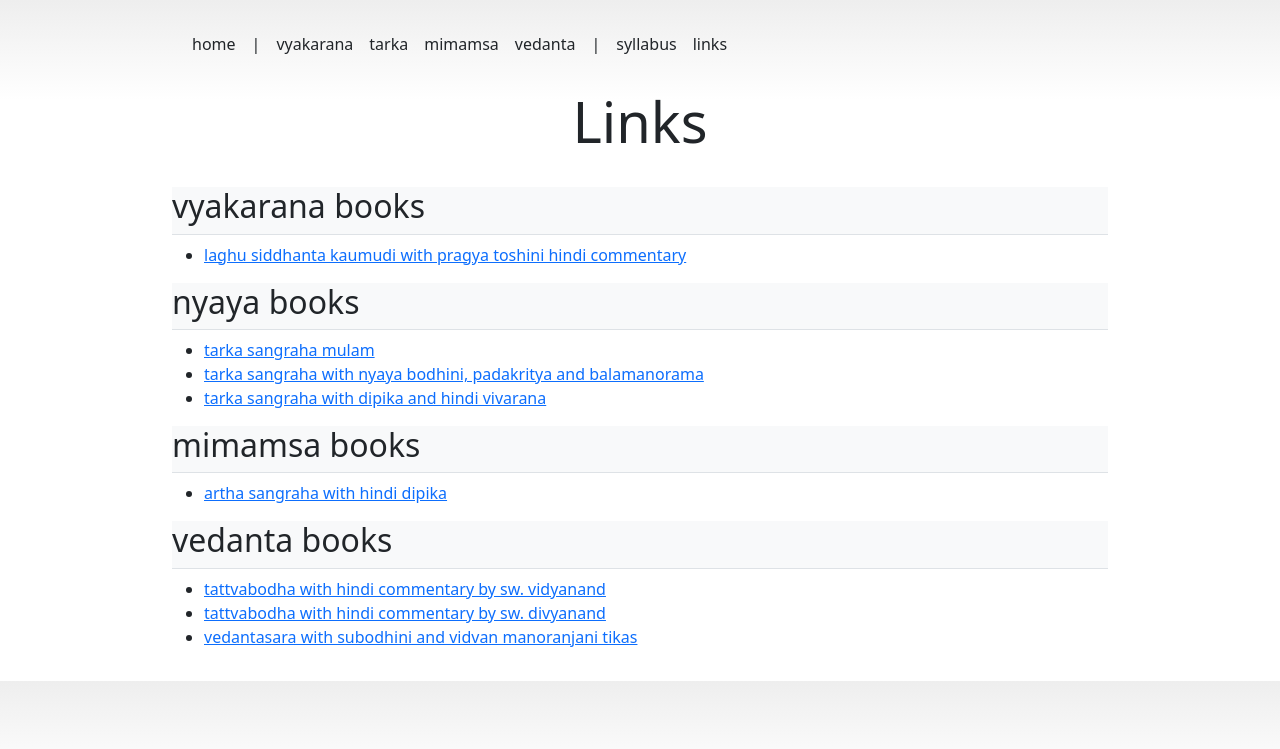
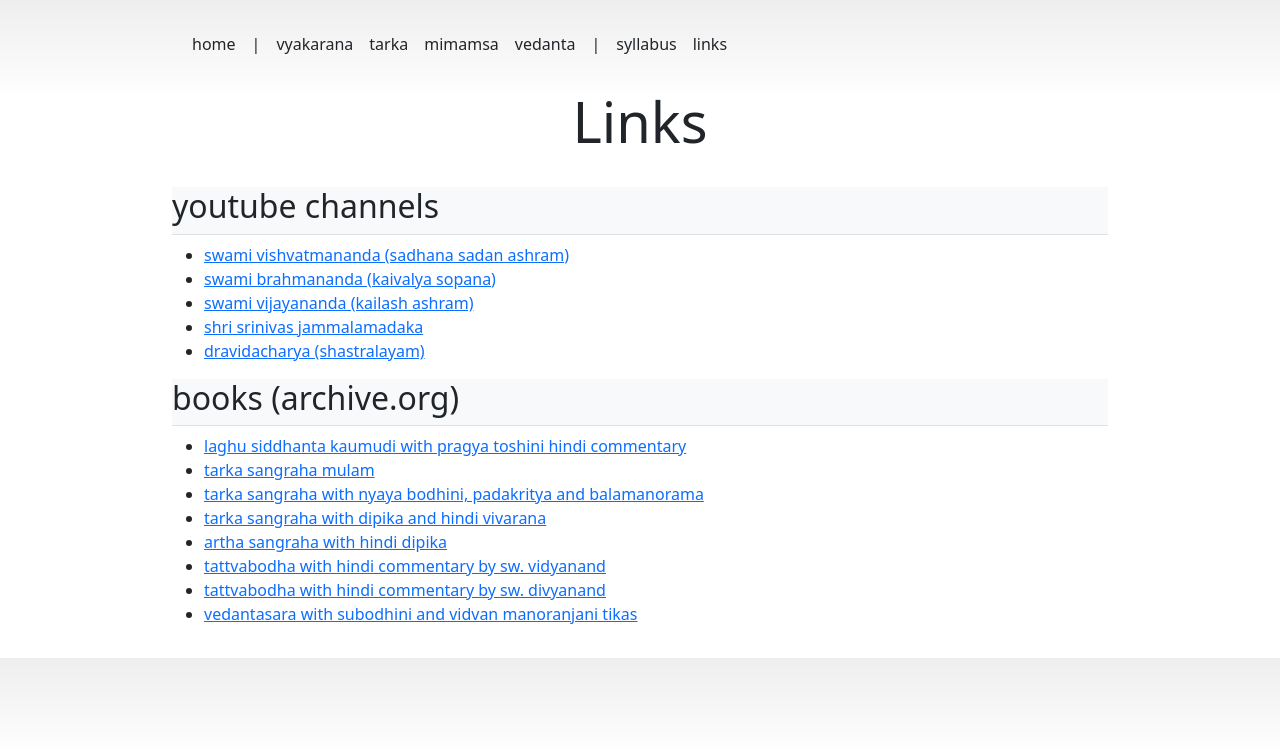
Before and after one commit to aupasana/vedanta, a Jekyll site: the page built from links.md, in a window 1280 px wide. Shown: the top 749 px of the page. Built offline with Jekyll 4.4.1, drawn with Linux system fonts in a browser that asks for light colours.

Commit message:
content updates

```diff
--- a/links.md
+++ b/links.md
@@ -9,22 +9,22 @@ layout: default
     <h1 class="display-4 fw-normal">Links</h1>
 </div>
 
-<h2 class="pb-2 border-bottom bg-light">vyakarana books</h2>
+<h2 class="pb-2 border-bottom bg-light">youtube channels</h2>
+
+- [swami vishvatmananda (sadhana sadan ashram)](https://www.youtube.com/channel/UCVBRpMGGXxAKgm3UxzCcpHQ)
+- [swami brahmananda (kaivalya sopana)](https://www.youtube.com/channel/UC7ahgOP9X8riUl39nxgixFA)
+- [swami vijayananda (kailash ashram)](https://www.youtube.com/channel/UCPqECyffnKOhuYV-1GwAdkg)
+- [shri srinivas jammalamadaka](https://www.youtube.com/c/JammalamadakaSrinivas)
+- [dravidacharya (shastralayam)](https://www.youtube.com/user/Shastralayam/playlists)
+
+
+<h2 class="pb-2 border-bottom bg-light">books (archive.org)</h2>
 
 - [laghu siddhanta kaumudi with pragya toshini hindi commentary](https://archive.org/details/lVSS_laghu-siddhant-kaumudi-mlbd-dharanand-shastri)
-
-<h2 class="pb-2 border-bottom bg-light">nyaya books</h2>
-
 - [tarka sangraha mulam](https://archive.org/details/tarkasangrahalaksanatippanirajanarayanashuklachowkambha_202003_601_s)
 - [tarka sangraha with nyaya bodhini, padakritya and balamanorama](https://archive.org/details/tarkasangrahanyayabodhinipadakrutyachandrajasimhabalamanoramaguruprasadshastripa_202003_136_J)
 - [tarka sangraha with dipika and hindi vivarana](https://archive.org/details/wg062/)
-
-<h2 class="pb-2 border-bottom bg-light">mimamsa books</h2>
-
 - [artha sangraha with hindi dipika](https://archive.org/details/ArthaSangrahaPanditSriShobhitMishra)
-
-<h2 class="pb-2 border-bottom bg-light">vedanta books</h2>
-
 - [tattvabodha with hindi commentary by sw. vidyanand](https://archive.org/details/TattvabodhaHindiKailash)
 - [tattvabodha with hindi commentary by sw. divyanand](https://archive.org/details/TattvabodhaAtmabodha)
 - [vedantasara with subodhini and vidvan manoranjani tikas](https://archive.org/details/VedantaSara1916WithTwoCOmmentariesNirnaySagarPress)
```
Also changed, not shown: _cards_classes_vyakarana/0300_brahmananda_laghu.md (added, +12 -0 lines), _cards_main_prereqs/03_mimamsa.md (+1 -1 lines), _cards_main_prereqs/04_vedanta.md (+1 -1 lines), classes/vedanta.md (+1 -1 lines), classes/vyakarana.md (+1 -1 lines).
